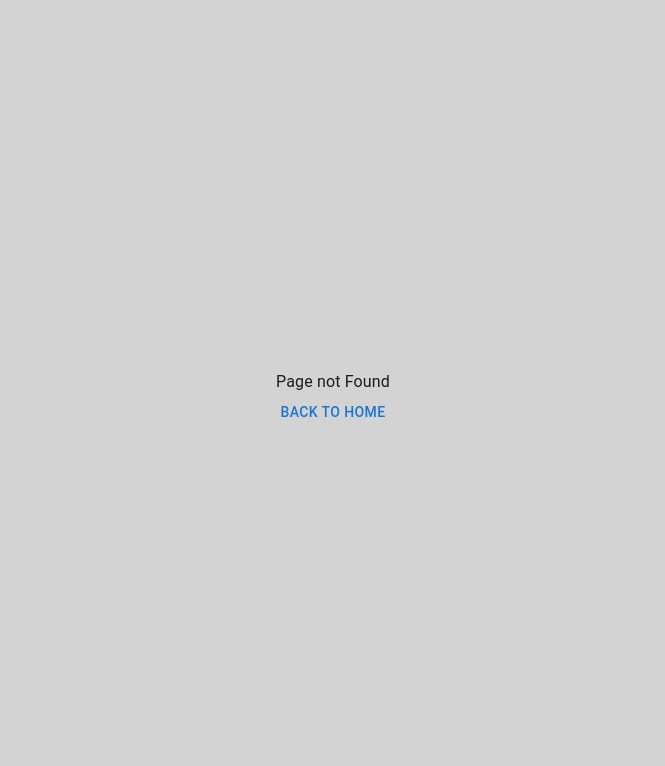
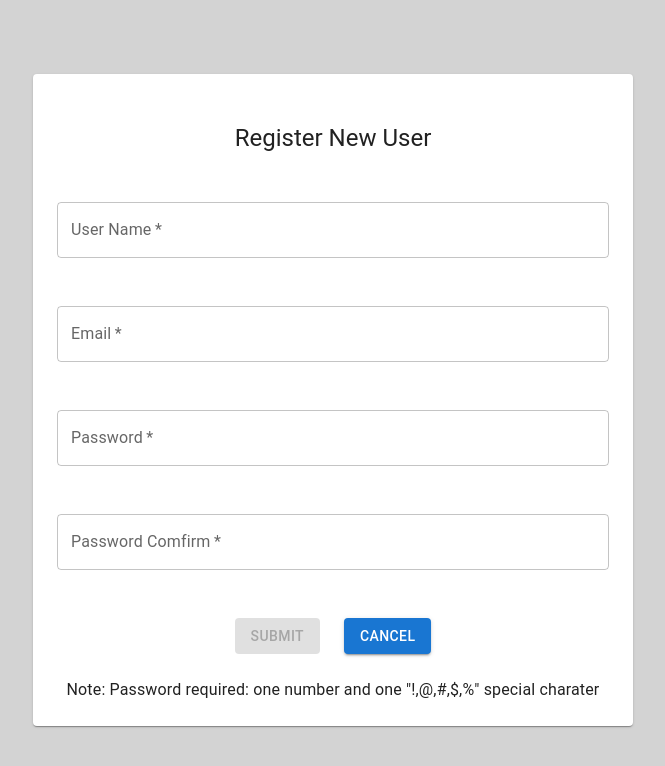
Before and after one commit to kanemds/live-chat, a React (Create React App) app: page /register in a window 1280 px wide. Before the commit this address had no page. Shown: the top 766 px of the page, without its empty margins (307-972 px from the left). Built offline with nearby package versions, Linux system fonts and the light colour scheme.

Commit message:
added login and register form

```diff
--- a/src/App.js
+++ b/src/App.js
@@ -2,7 +2,9 @@ import { BrowserRouter, Route, Routes } from 'react-router-dom'
 
 import Chat from './components/Chat'
 import Layout from './components/Layout'
+import Login from './components/Login'
 import NotFound from './components/NotFound'
+import Register from './Register'
 
 
 
@@ -15,8 +17,11 @@ function App() {
         <Route path='/' element={<Layout />}>
           <Route path='*' element={<NotFound />} />
           <Route index element={<Chat />} />
+          <Route path='login' element={<Login />} />
+          <Route path='register' element={<Register />} />
+        </Route>
 
-        </Route>
+
       </Routes>
     </BrowserRouter>
   )
--- /dev/null
+++ b/src/Register.js
@@ -0,0 +1,94 @@
+import React, { useState, useEffect } from 'react'
+import { useNavigate, Link as RouterLink } from 'react-router-dom'
+import { Paper, Box, Button, TextField, Typography, Link, OutlinedInput, InputLabel, MenuItem, FormControl, Select } from '@mui/material'
+
+
+// included
+const USER_REGEX = /^[a-zA-Z0-9-_.]{3,24}$/
+// required type
+const PWD_REGEX = /^(?=.*[a-z])(?=.*[0-9])(?=.*[!@#$%]).{4,24}$/
+
+const EMAIL_REGEX = /[\w-\.]+@([\w-]+\.)+[\w-]{2,4}$/
+
+const Register = () => {
+
+
+
+  const navigate = useNavigate()
+
+  const [username, setUsername] = useState('')
+  const [validUsername, setValidUsername] = useState(false)
+  const [password, setPassword] = useState('')
+  const [validPassword, setValidPassword] = useState(false)
+  const [comfirm, setComfirm] = useState("")
+  const [isMatch, setIsMatch] = useState(false)
+  const [email, setEmail] = useState('')
+  const [validEmail, setValidEmail] = useState('')
+
+
+
+  useEffect(() => {
+    setValidUsername(USER_REGEX.test(username))
+  }, [username])
+
+  useEffect(() => {
+    setValidEmail(EMAIL_REGEX.test(email))
+  }, [email])
+
+  useEffect(() => {
+    setValidPassword(PWD_REGEX.test(password))
+  }, [validPassword])
+
+  useEffect(() => {
+    const match = comfirm === password
+    setIsMatch(match)
+  }, [comfirm, password])
+
+
+
+
+  const canSave = [validUsername, validEmail, validPassword, isMatch].every(Boolean)
+
+
+  const handleSubmit = () => {
+
+  }
+
+
+  const content = (
+    <Paper sx={{ width: '100%', maxWidth: 600, display: 'flex', flexDirection: 'column', justifyContent: 'center', alignItems: 'center', p: 3 }}>
+      <Typography variant='h5' sx={{ p: 3 }} >Register New User</Typography>
+      <TextField fullWidth autoComplete='off' type='text' label='User Name' variant='outlined' required sx={{ m: 3 }}
+        onChange={e => setUsername(e.target.value)}
+      />
+      {validUsername || username.length === 0 ? "" : <Typography>User Name must be 3 to 24 characters(Letters and Numbers only) </Typography>}
+
+      <TextField fullWidth autoComplete='off' type='text' label='Email' variant='outlined' required sx={{ m: 3 }}
+        onChange={e => setEmail(e.target.value)}
+      />
+      {validEmail || email.length === 0 ? "" : <Typography>Invalided Email Entry</Typography>}
+
+      <TextField fullWidth autoComplete='off' type='password' label='Password' variant='outlined' required sx={{ m: 3 }}
+        onChange={e => setPassword(e.target.value)}
+      />
+
+      {validPassword || password.length === 0 ? "" : <Typography>Invalided Password</Typography>}
+      <TextField fullWidth autoComplete='off' type='password' label='Password Comfirm' variant='outlined' required sx={{ m: 3 }}
+        onChange={e => setComfirm(e.target.value)}
+      />
+      {isMatch || comfirm.length === 0 ? "" : <Typography>Please match with password</Typography>}
+
+      <Box sx={{ m: 3 }}>
+        <Button variant="contained" disabled={!canSave} onClick={handleSubmit} sx={{ mr: 3 }}>Submit</Button>
+        <Button variant="contained" ><Link to='/' component={RouterLink} underline="none" color='white'>Cancel</Link></Button>
+      </Box>
+      <Typography variant='h8' >Note: Password required: one number and one "!,@,#,$,%" special charater </Typography>
+    </Paper>
+
+
+  )
+
+  return content
+}
+
+export default Register
--- a/src/components/Chat.js
+++ b/src/components/Chat.js
@@ -1,10 +1,14 @@
 import React from 'react'
-import { Box, Paper, Typography } from '@mui/material'
+import { Box, Button, Paper, Typography } from '@mui/material'
 import Grid from '@mui/material/Unstable_Grid2'
 import FriendList from './FriendList'
 import Messages from './Messages'
+import { useNavigate } from 'react-router-dom'
 
 const Chat = () => {
+
+  const navigate = useNavigate()
+
   return (
     <Paper sx={{ width: '60%', height: '60vh' }}>
       <Grid container >
@@ -15,6 +19,8 @@ const Chat = () => {
           <Messages />
         </Grid>
       </Grid>
+      <Button onClick={() => navigate('/login')}>Login</Button>
+      <Button onClick={() => navigate('/register')}>Register</Button>
     </Paper>
   )
 }
--- a/src/components/Login.js
+++ b/src/components/Login.js
@@ -1,6 +1,6 @@
 import React, { useState, useEffect } from 'react'
 import { useNavigate, Link as RouterLink } from 'react-router-dom'
-import { useDispatch } from 'react-redux'
+
 
 import { Paper, Box, Button, TextField, Typography, Link } from '@mui/material'
 
@@ -8,19 +8,24 @@ import { Paper, Box, Button, TextField, Typography, Link } from '@mui/material'
 const Login = () => {
 
   const navigate = useNavigate()
-  const dispatch = useDispatch()
+
 
 
 
   const [username, setUsername] = useState('')
   const [password, setPassword] = useState('')
 
+  const canSave = [username, password].every(Boolean)
+
+  const handleSubmit = () => {
+
+  }
+
 
   const content = (
-    <Box sx={{ display: 'flex', justifyContent: 'center', alignItems: 'center' }}>
+
     <Paper sx={{ width: '100%', maxWidth: 600, display: 'flex', flexDirection: 'column', justifyContent: 'center', alignItems: 'center', p: 3 }}>
       <Typography variant='h5' sx={{ p: 3 }} >Login</Typography>
-        <Typography>{error}</Typography>
       <TextField fullWidth autoComplete='off' type='text' label='User Name' variant='outlined' required sx={{ mt: 3 }}
         onChange={e => setUsername(e.target.value)}
       />
@@ -34,7 +39,7 @@ const Login = () => {
       </Box>
 
     </Paper>
-    </Box>
+
   )
 
   return content
```
Lines whose indentation alone changed are shown as unchanged.
